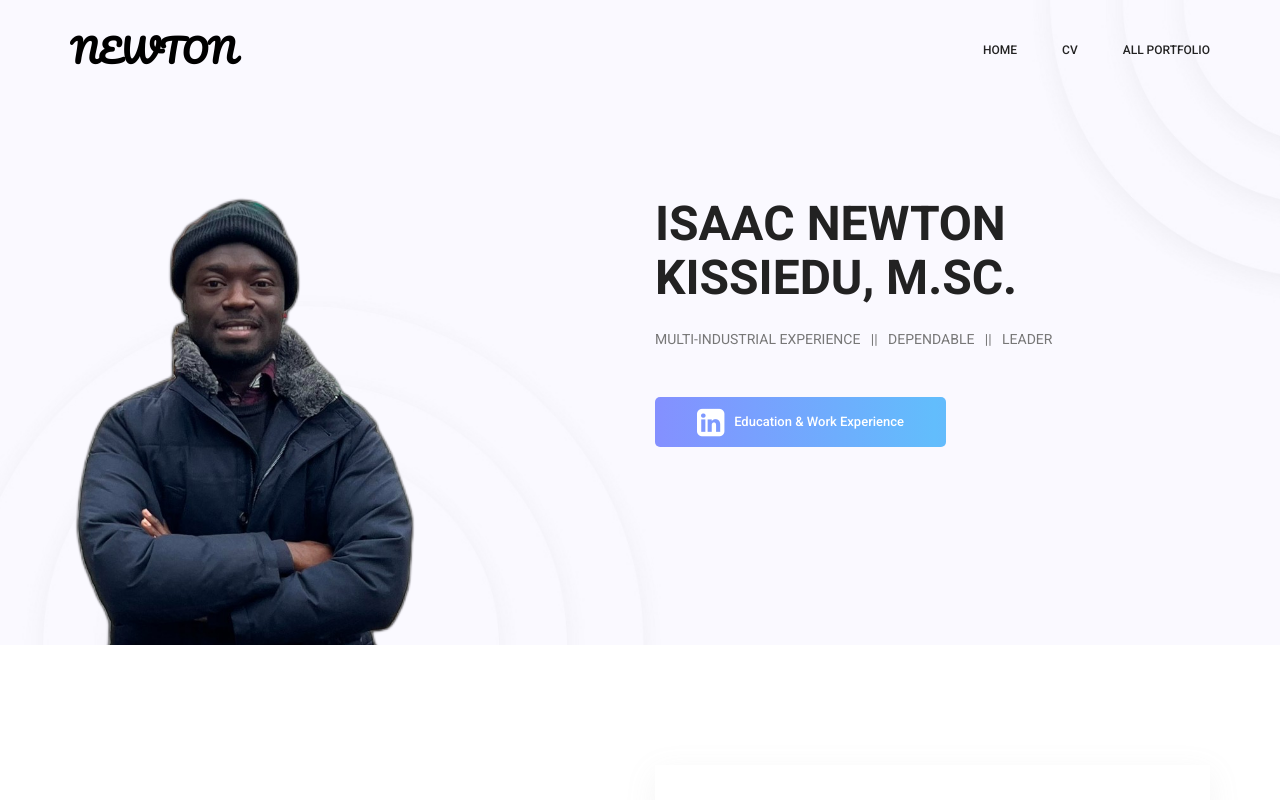
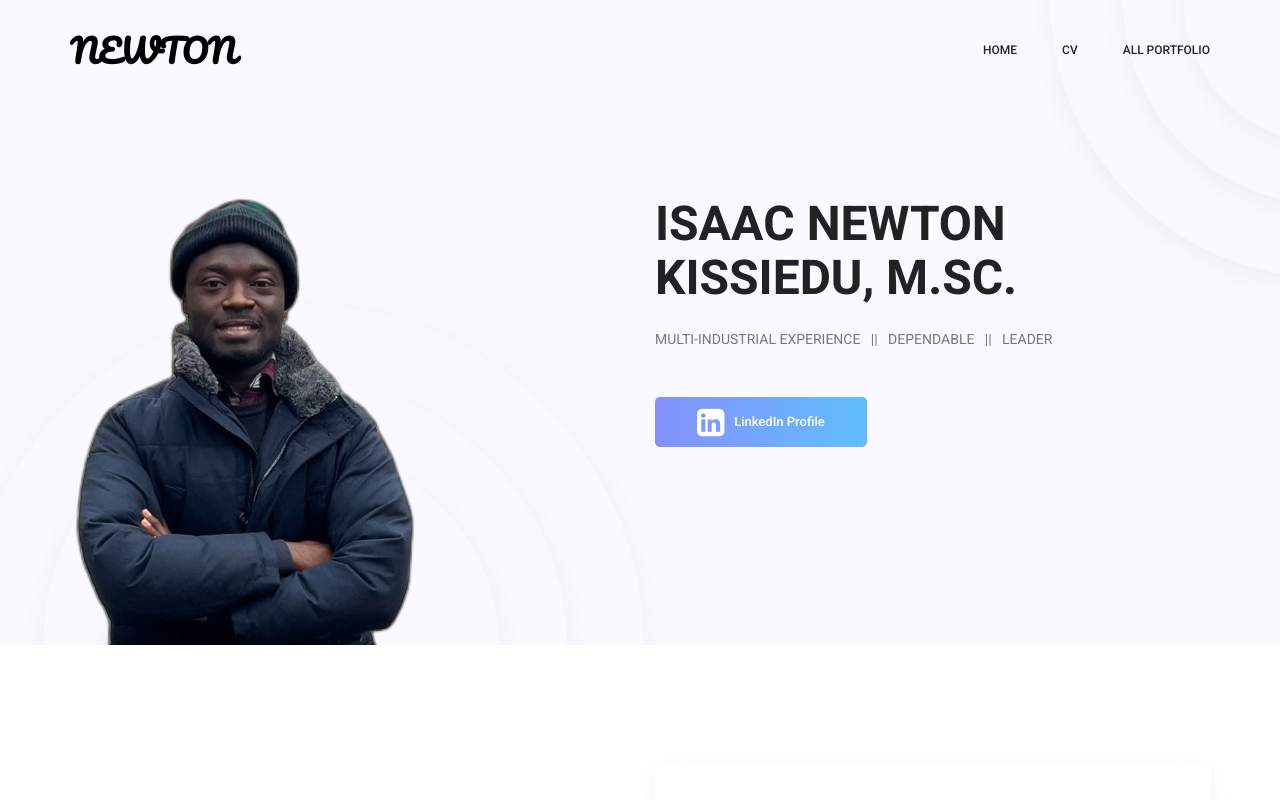
Before and after one commit to isaacnewtonfx/isaacnewtonfx.github.io, a plain HTML site: page index.html in a window 1280 px wide. Shown: the top 800 px of the page. Drawn offline with Linux system fonts and the light colour scheme.

Commit message:
Changed homepage button text to "LinkedIn Profile"

```diff
--- a/index.html
+++ b/index.html
@@ -107,7 +107,7 @@
 								<!-- <h5>I am</h5> -->
 								<h2>Isaac Newton Kissiedu, M.Sc.</h2>
 								<p>MULTI-INDUSTRIAL EXPERIENCE &nbsp; || &nbsp; DEPENDABLE &nbsp; || &nbsp; LEADER</p>
-								<a class="banner_btn" href="https://linkedin.com/in/isaacnewtonfx" target="_blank"> <i id="linkedin-logo" class="fa fa-linkedin-square fa-2xl"></i> &nbsp; Education & Work Experience</a>
+								<a class="banner_btn" href="https://linkedin.com/in/isaacnewtonfx" target="_blank"> <i id="linkedin-logo" class="fa fa-linkedin-square fa-2xl"></i> &nbsp; LinkedIn Profile</a>
 							</div>
 						</div>
 					</div>
```
